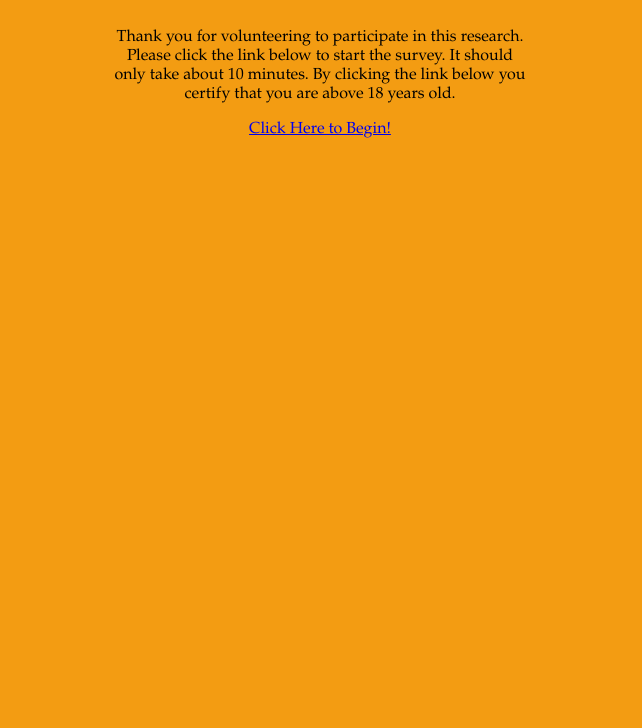
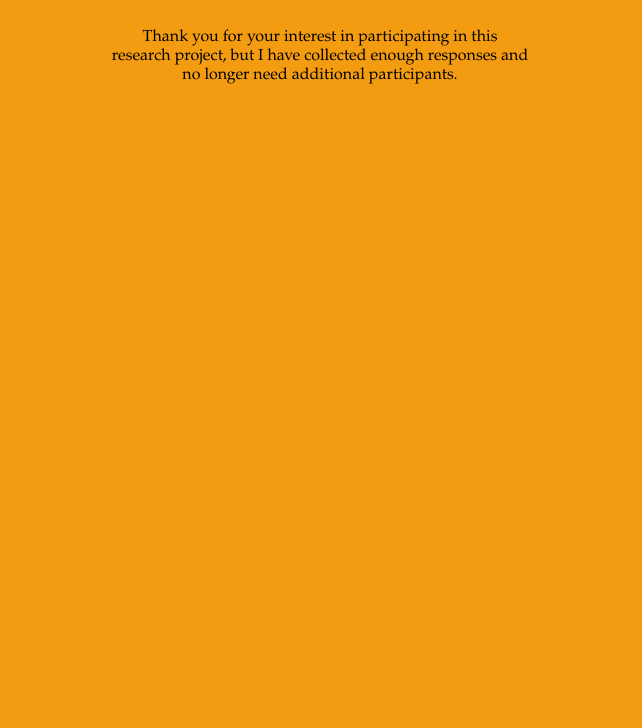
Before and after one commit to samueldowd/swdsite, a plain HTML site: page research.html in a window 1280 px wide. Shown: the part 72-800 px from the top of the page, without its empty margins (320-962 px from the left). Drawn offline with Linux system fonts and the light colour scheme; a script that the page names is missing.

Commit message:
Final research update

```diff
--- a/research.html
+++ b/research.html
@@ -41,10 +41,7 @@
         <tr>
             <td></td>
             <td>
-                <p class="intro">Thank you for volunteering to participate in this research. Please click the link below to start the survey. It should only take about 10 minutes. By clicking the link below you certify that you are above 18 years old.</p>
-                <p class="link">
-                    <a href="https://docs.google.com/forms/d/1IZtKjgF1QRe9nfyeRl_AfMkf4e7x8mGN_KJfg3D-Xp8/">Click Here to Begin!</a>
-                </p>
+                <p class="intro">Thank you for your interest in participating in this research project, but I have collected enough responses and no longer need additional participants.</p>
             </td>
             <td></td>
         </tr>
```
